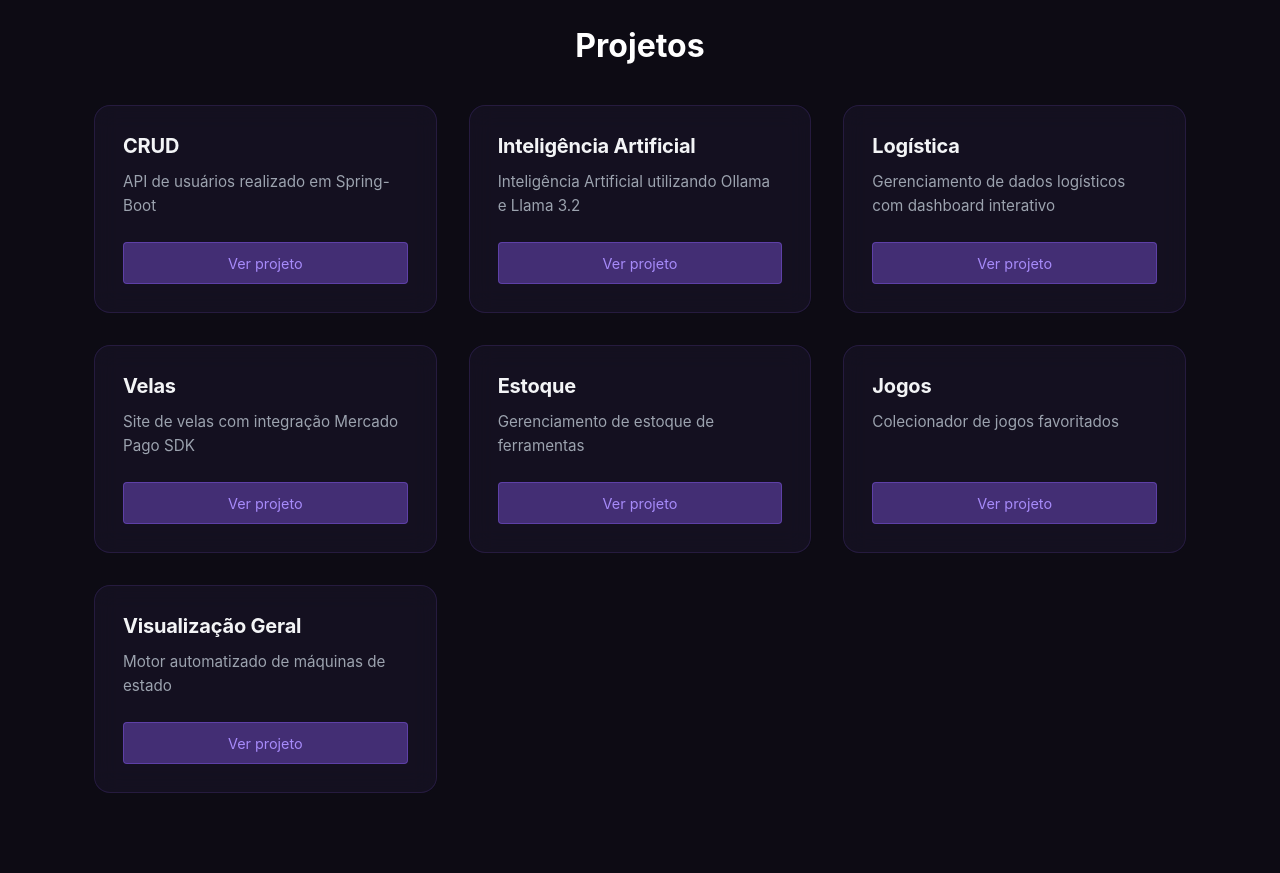
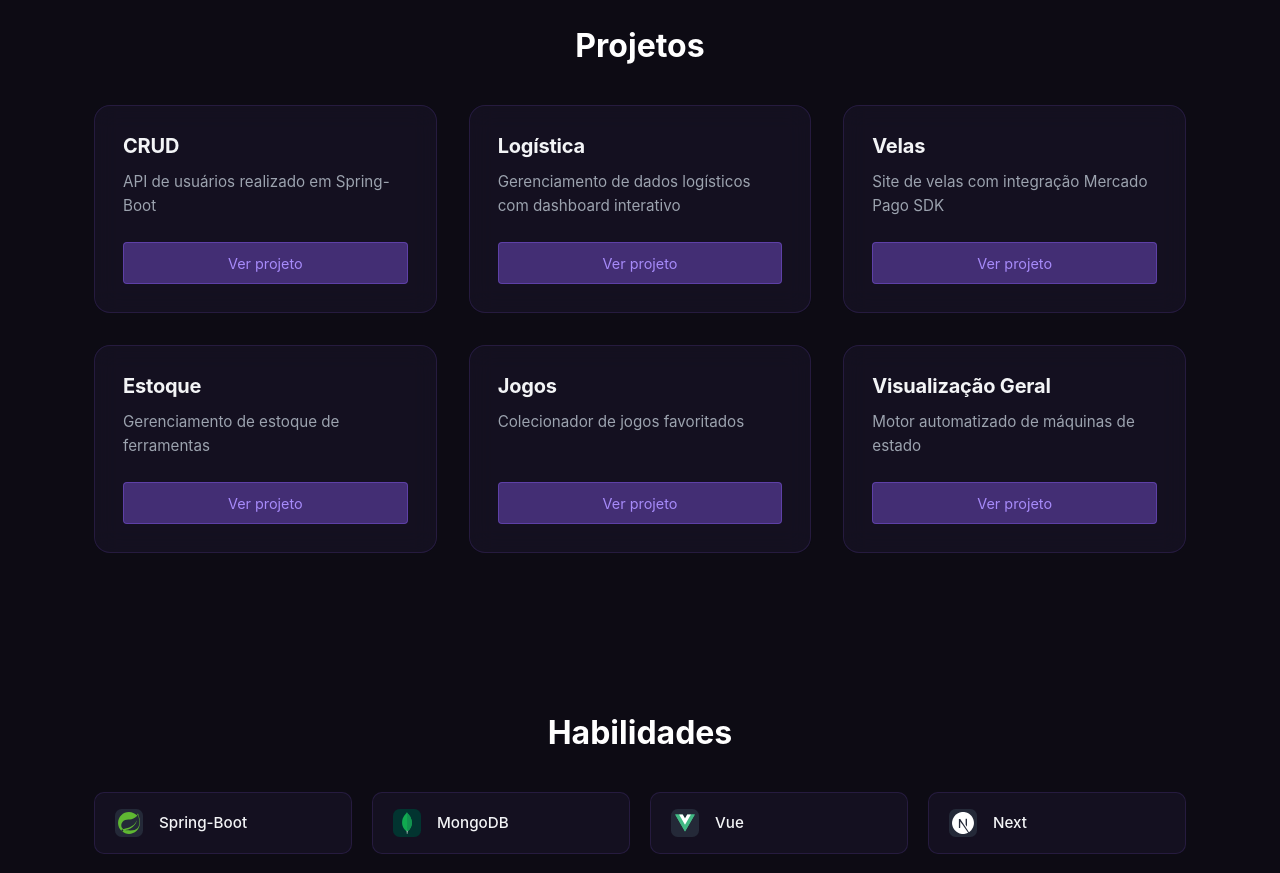
Before and after one commit to kauanvinicius9/Portfolio-Web, a React (Vite) app in the folder frontend/: page / in a window 1280 px wide. Shown: the part 1380-2253 px from the top of the page. Built offline with nearby package versions, Linux system fonts and the light colour scheme.

Commit message:
projects.ts

```diff
--- a/frontend/src/data/projects.ts
+++ b/frontend/src/data/projects.ts
@@ -9,36 +9,30 @@ export const projects: Projects[] = [
   },
   {
     id: "02",
-    title: "Inteligência Artificial",
-    desc: "Inteligência Artificial utilizando Ollama e Llama 3.2",
-    link: "https://github.com/kauanvinicius9/IRIS",
-  },
-  {
-    id: "03",
     title: "Logística",
     desc: "Gerenciamento de dados logísticos com dashboard interativo",
     link: "https://github.com/kauanvinicius9/Log-BR",
   },
   {
-    id: "04",
+    id: "03",
     title: "Velas",
     desc: "Site de velas com integração Mercado Pago SDK",
     link: "https://github.com/kauanvinicius9/Candles",
   },
   {
-    id: "05",
+    id: "04",
     title: "Estoque",
     desc: "Gerenciamento de estoque de ferramentas",
     link: "https://github.com/kauanvinicius9/Stock",
   },
   {
-    id: "06",
+    id: "05",
     title: "Jogos",
     desc: "Colecionador de jogos favoritados",
     link: "https://github.com/kauanvinicius9/GameVault",
   },
   {
-    id: "07",
+    id: "06",
     title: "Visualização Geral",
     desc: "Motor automatizado de máquinas de estado",
     link: "https://github.com/kauanvinicius9/FlowStream-Engine",
```
